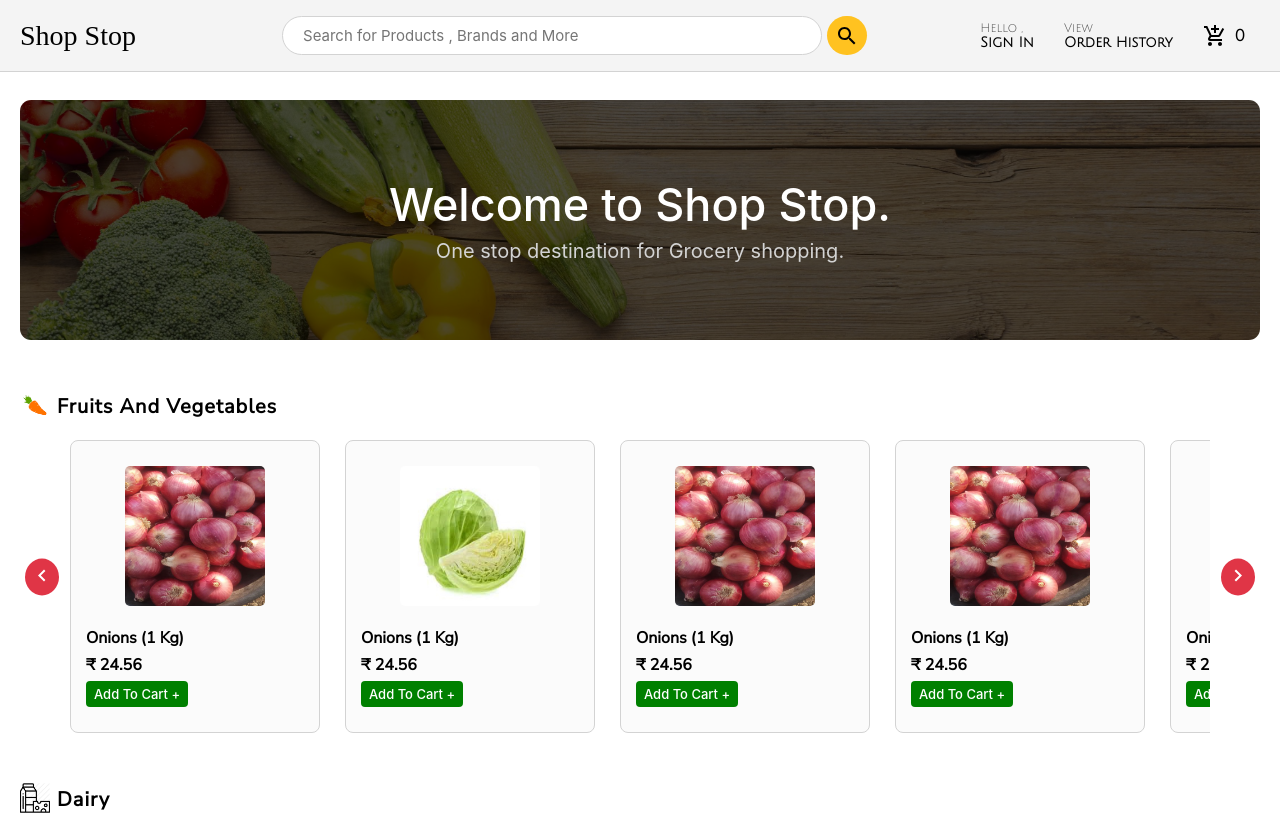
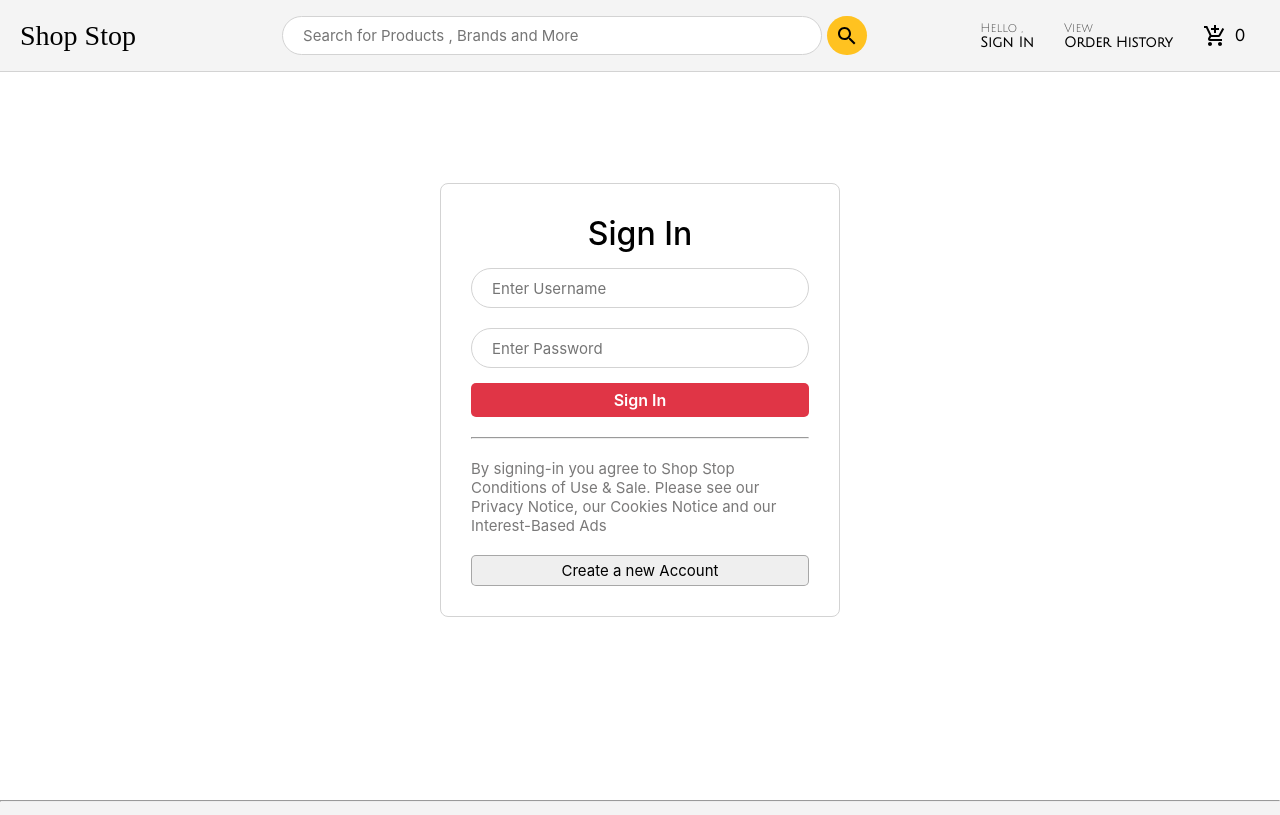
Before and after one commit to himanshu19362/Shop-Stop, a React (Create React App) app: page /login in a window 1280 px wide. Shown: the top 815 px of the page. Built offline with nearby package versions, Linux system fonts and the light colour scheme; a web font is replaced by a local one.

Commit message:
login page created

```diff
--- a/package.json
+++ b/package.json
@@ -12,6 +12,7 @@
     "@testing-library/user-event": "^13.5.0",
     "react": "^18.2.0",
     "react-dom": "^18.2.0",
+    "react-router-dom": "^6.3.0",
     "react-scripts": "5.0.1",
     "web-vitals": "^2.1.4"
   },
--- a/src/App.js
+++ b/src/App.js
@@ -2,14 +2,25 @@ import './App.css';
 import Footer from './components/Footer';
 import Header from './components/Header';
 import Home from './components/Home';
+import { BrowserRouter as Router , Routes, Route, Link } from "react-router-dom";
+import Login from './components/Login';
+
 
 function App() {
   return (
     <div className="App">
-      <Header />
-      <Home />
+      <Router>
+        <Header />
 
-      <Footer />
+        <Routes>
+          <Route path='/' element={[<Home />]}/>
+          <Route path='/login' element={[<Login />]}/>
+
+        </Routes>
+        {/* <Home /> */}
+
+        <Footer />
+      </Router>
     </div>
   );
 }
--- a/src/assets/css/Header.css
+++ b/src/assets/css/Header.css
@@ -96,3 +96,22 @@
     font-size: 16px;
     margin-left: 8px;
 }
+
+@media (max-width : 1200px){
+    .header-center {
+        display: none;
+        flex: 0;
+    }
+
+    .header-right{
+        flex: 0.6;
+    }
+
+    .header-left{
+        flex: 0.4;
+    }
+
+    .header-right > div {
+        padding: 0 10px;
+    }
+}
--- /dev/null
+++ b/src/assets/css/Login.css
@@ -0,0 +1,83 @@
+.login{
+    height: 100vh;
+    display: flex;
+    align-items: center;
+    justify-content: center;
+}
+
+.login-form {
+    width: 400px;
+    padding: 30px;
+    /* background-color: #f4f4f4; */
+    border-radius: 8px;
+    border: 1px solid lightgray;
+}
+
+
+
+.login-form > form > input{
+    width: 100%;
+    border-radius: 20px 20px 20px 20px;
+    border: 1px solid lightgray;
+    outline: none;
+    padding: 5px 20px;
+    font-size: 15px;
+    /* background-color: lightgray; */
+    font-family: -apple-system, BlinkMacSystemFont, 'Segoe UI', 'Roboto', 'Oxygen',
+    'Ubuntu', 'Cantarell', 'Fira Sans', 'Droid Sans', 'Helvetica Neue',
+    sans-serif;
+    height: 40px;
+    margin-top: 5px;
+    margin-bottom: 15px;
+    /* background-color: #f4f4f4; */
+}
+
+.login-form > form > div {
+    display: flex;
+    justify-content: center;
+}
+
+
+.login-form > form > div > button{
+    background-color: #e03546;
+    border: none;
+    border-radius: 5px 5px 5px 5px;
+    padding: 7px;
+    font-family: -apple-system, BlinkMacSystemFont, 'Segoe UI', 'Roboto', 'Oxygen',
+    'Ubuntu', 'Cantarell', 'Fira Sans', 'Droid Sans', 'Helvetica Neue',
+    sans-serif;
+    font-size: 16px;
+    /* border: 1px rgba(0 , 0 , 0 , 0.3) solid; */
+    width: 100%;
+    color: #fff;
+    outline: none;
+    font-weight: 600;
+    /* display: block; */
+
+}
+
+.login-form > form > p{
+    text-align: center;
+    margin-bottom: 10px;
+    font-size: 2rem;
+    font-weight: 500;
+
+}
+
+
+.terms {
+    color: rgb(122, 121, 121);
+    font-size: 15px;
+    /* margin-bottom: 7px; */
+}
+
+.new-account {
+    width: 100%;
+    border: 1px rgba(0 , 0 , 0 , 0.3) solid;
+    font-family: -apple-system, BlinkMacSystemFont, 'Segoe UI', 'Roboto', 'Oxygen',
+    'Ubuntu', 'Cantarell', 'Fira Sans', 'Droid Sans', 'Helvetica Neue',
+    sans-serif;
+    padding: 5px;
+    font-size: 15px;
+    border-radius: 5px 5px 5px 5px;
+}
--- /dev/null
+++ b/src/components/Login.js
@@ -0,0 +1,32 @@
+import React from 'react'
+import '../assets/css/Login.css'
+
+const Login = () => {
+  return (
+    <div className='login'>
+        <div className='login-form'>
+            <form>
+                <p>Sign In</p>
+                {/* <p>Username</p> */}
+                <input type={'type'} placeholder={'Enter Username'} />
+                {/* <p>Password</p> */}
+                <input type={'password'} placeholder={'Enter Password'}/>
+                <br />
+                <div>
+                    <button type={'submit'}>Sign In</button>
+                </div>
+            </form>
+            <br />
+            <hr />
+            <br />
+            <p className='terms'>By signing-in you agree to Shop Stop Conditions of Use & Sale.
+            Please see our Privacy Notice, our Cookies Notice and our Interest-Based Ads</p>
+            <br />
+            <button className='new-account'>Create a new Account</button>
+
+        </div>
+    </div>
+  )
+}
+
+export default Login
```
Also changed, not shown: 1 other file (tests, documents, lock files or other folders).
